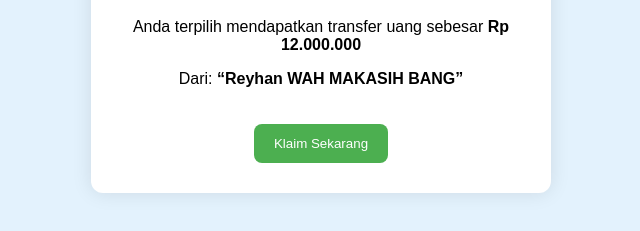
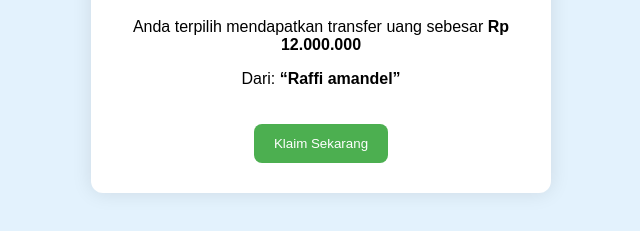
Before and after one commit to yersyah/gratis, a plain HTML site: page index.html in a window 1280 px wide. Shown: the part 141-372 px from the top of the page, without its empty margins (319-959 px from the left). Drawn offline with Linux system fonts and the light colour scheme.

Commit message:
Update index.html

```diff
--- a/index.html
+++ b/index.html
@@ -9,7 +9,7 @@
   <div class="container">
     <h1>🎁 SELAMAT!</h1>
     <p>Anda terpilih mendapatkan transfer uang sebesar <strong>Rp 12.000.000</strong></p>
-    <p>Dari: <strong>“Reyhan WAH MAKASIH BANG”</strong></p>
+    <p>Dari: <strong>“Raffi amandel”</strong></p>
     <button id="claimBtn">Klaim Sekarang</button>
 
     <div id="loading" class="hidden">
```
